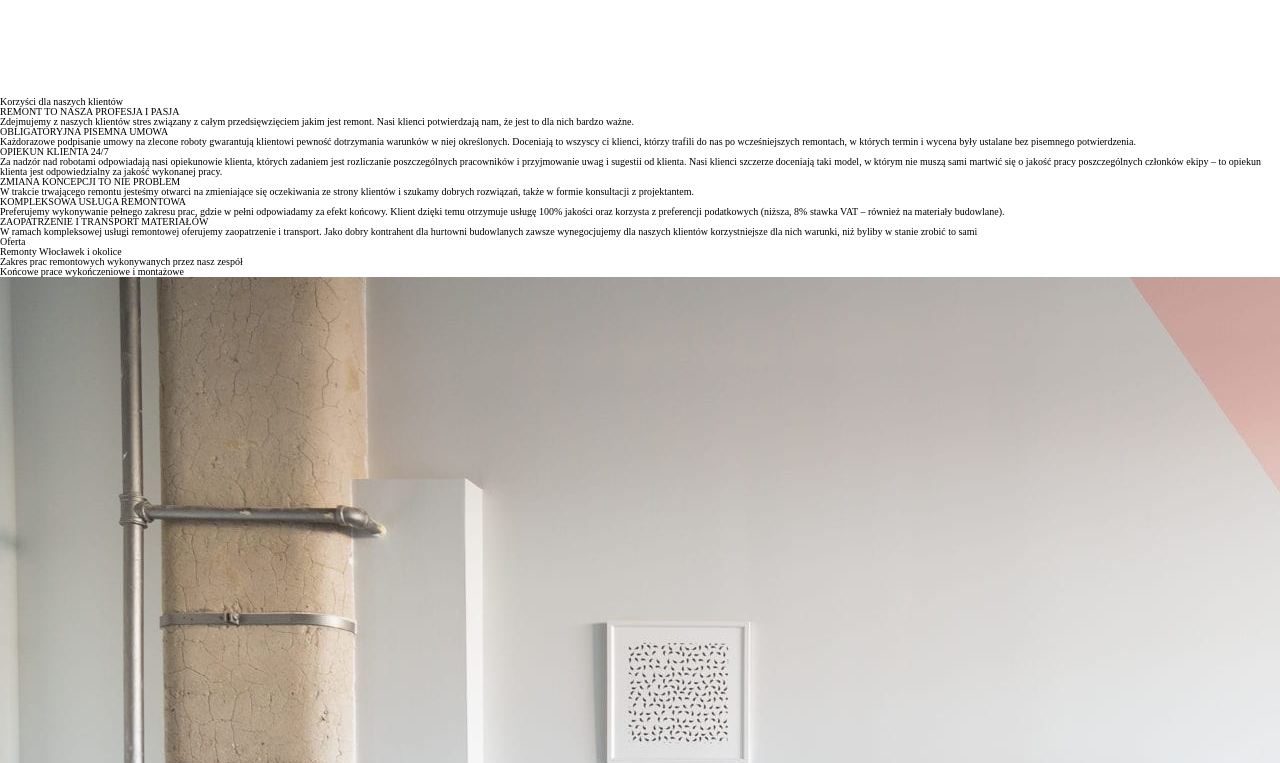
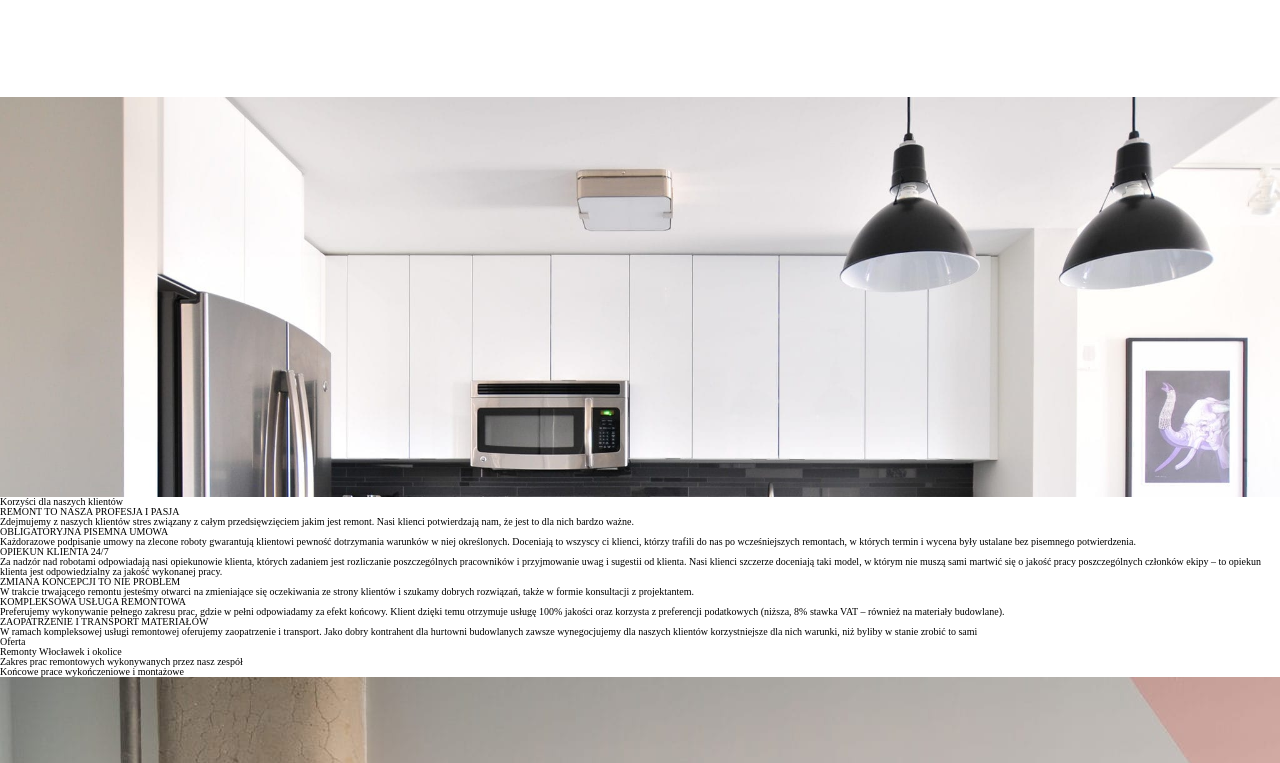
Before and after one commit to artur-hibner/twoj-remont, a website: page src/index.html in a window 1280 px wide. Shown: the part 577-1340 px from the top of the page. Drawn offline with nearby package versions, Linux system fonts and the light colour scheme; files that its build step writes are made by us from their sources; a web font is replaced by a local one.

Commit message:
css: banner-1 and banner-2

```diff
--- a/src/scss/partials/_base.scss
+++ b/src/scss/partials/_base.scss
@@ -42,3 +42,18 @@
 		height: auto;
 	}
 }
+
+.banner{
+	&-1{
+		background: url("../images/banner-1.jpg");
+	}
+	&-2{
+		background: url("../images/banner-2.jpg");
+	}
+	&-1, &-2{
+		height: 400px;
+		background-size: cover;
+		background-repeat: no-repeat;
+		background-attachment: fixed;
+	}
+}
```
Also changed, not shown: dest/dev/css/style.css, 1 other file.
